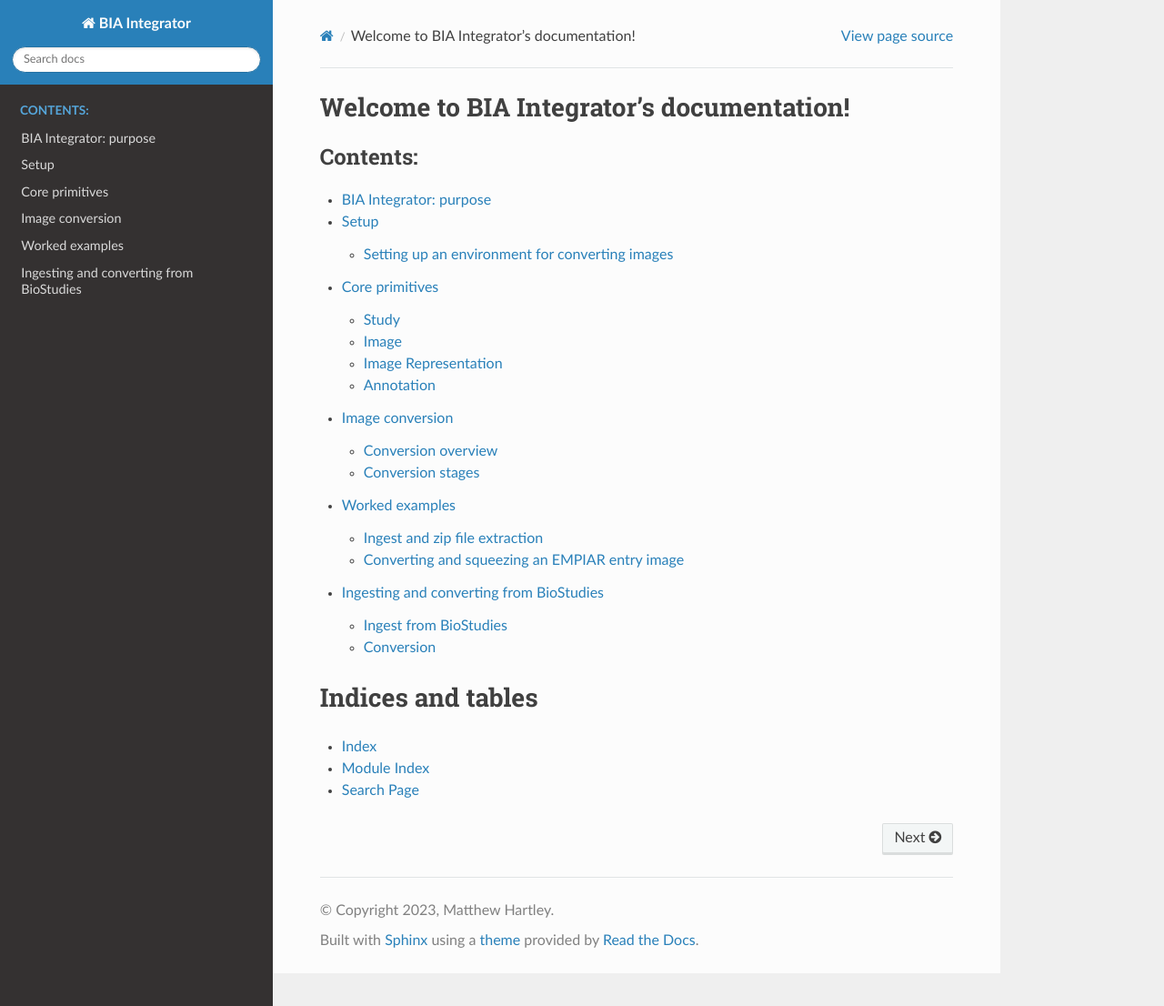
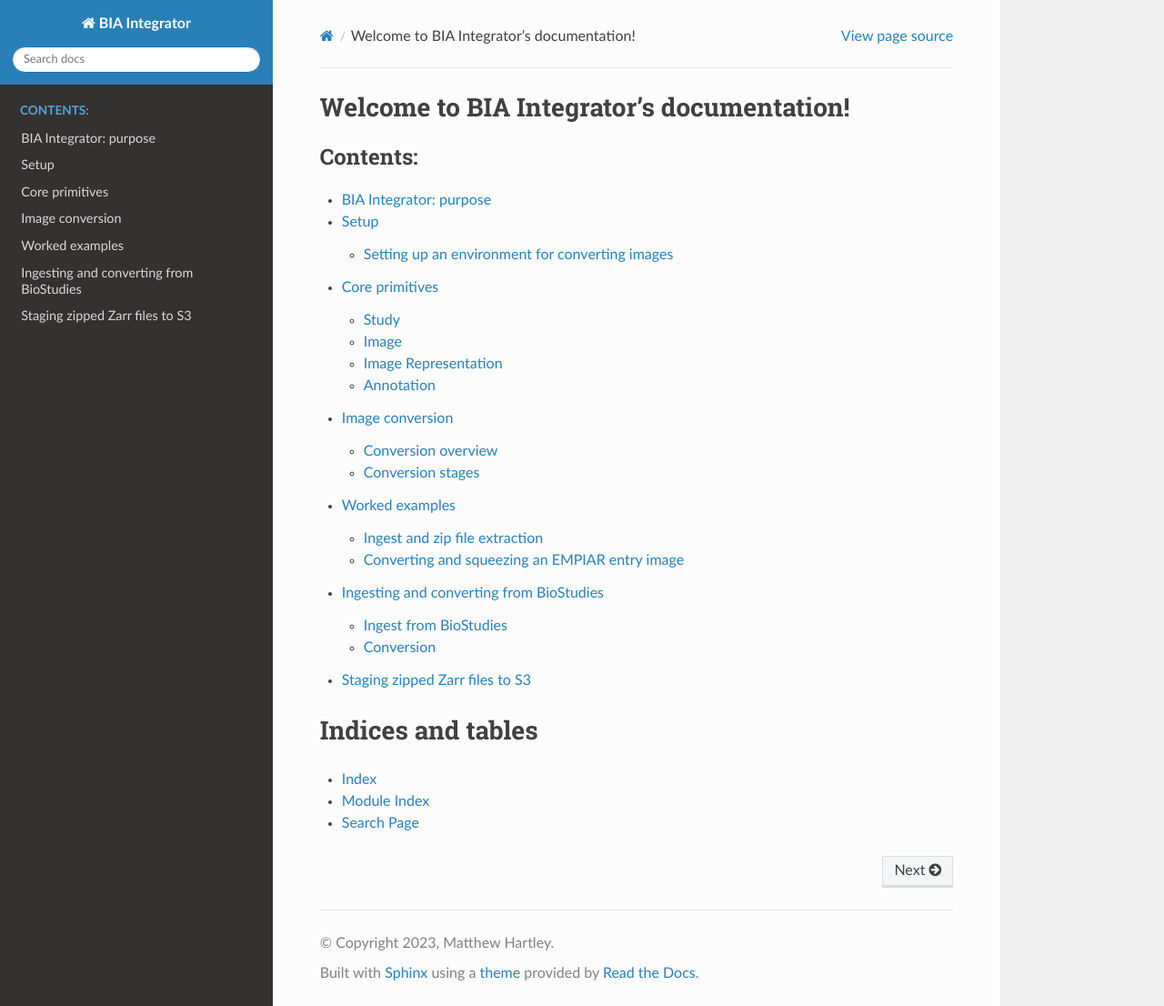
Before and after one commit to BioImage-Archive/bia-integrator, a Sphinx documentation site: the page built from docs/source/index.rst, in a window 1280 px wide and 1106 px high. Shown: the whole window at 91% size. Built offline with Sphinx 7.4.7 and the Read the Docs theme 2.0.0, drawn with Linux system fonts in a browser that asks for light colours; pages that are not in the unit, such as notebooks, are missing from menus.

Commit message:
Add zipped zarr docs to index

```diff
--- a/docs/source/index.rst
+++ b/docs/source/index.rst
@@ -17,6 +17,7 @@
    annotation
    worked_examples
    ingesting_and_converting
+   staging_zipped_zarrs
 
 
 Indices and tables
```
